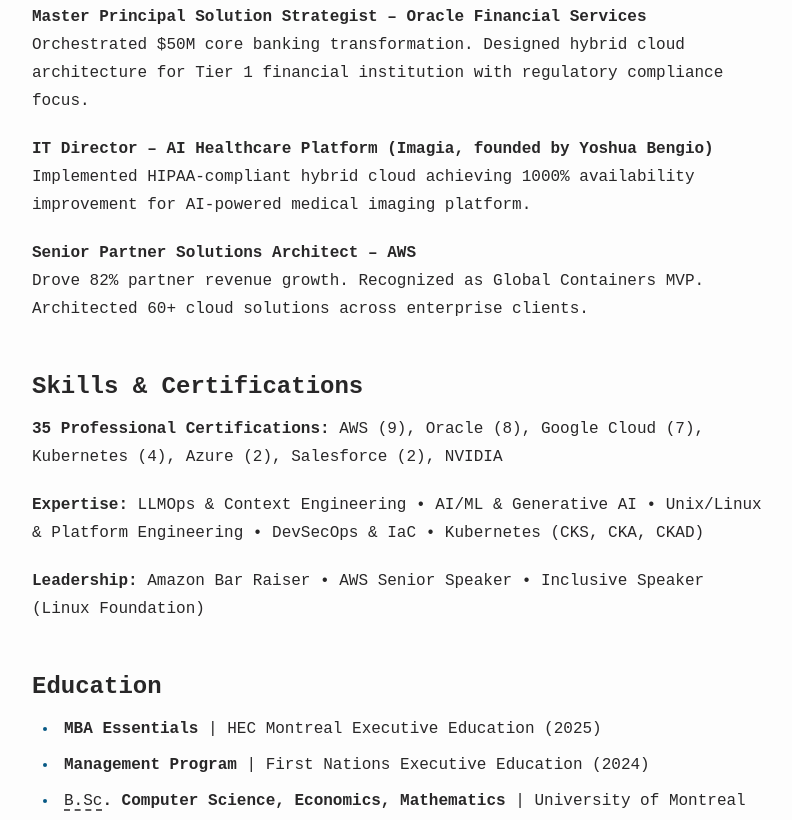
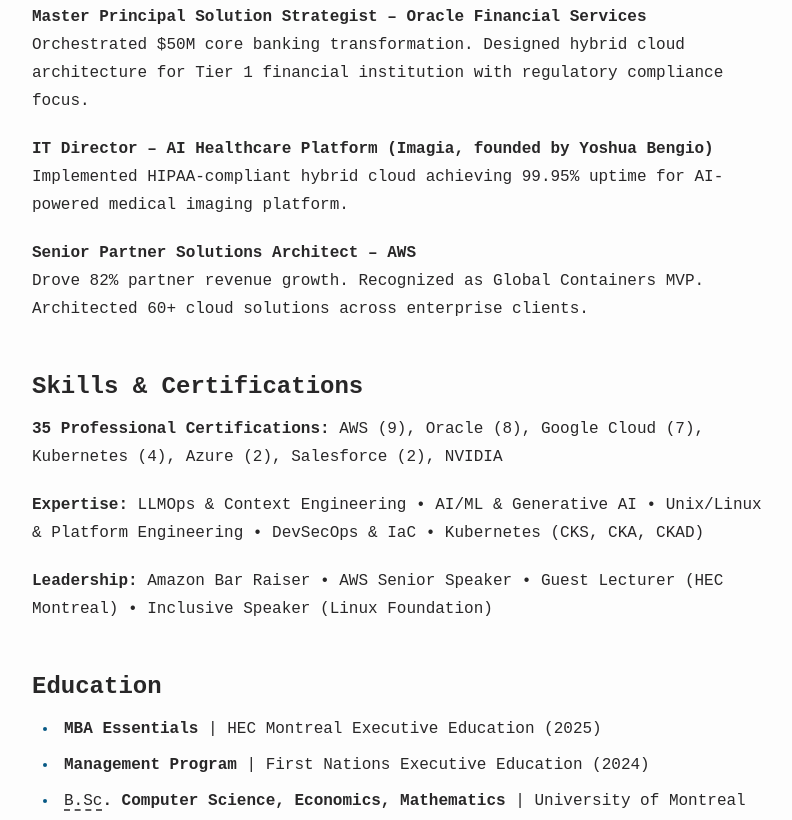
Before and after one commit to clouatre-labs/clouatre.ca, an Astro site: page /about in a window 1280 px wide. Shown: the part 746-1566 px from the top of the page, without its empty margins (240-1032 px from the left). Built offline with nearby package versions, Linux system fonts and the light colour scheme; Astro itself is replaced by a stand-in of ours.

Commit message:
docs(about): update Imagia metric and add HEC Montreal credential

```diff
--- a/src/pages/about.md
+++ b/src/pages/about.md
@@ -17,7 +17,7 @@ Directed Canadian partner ecosystem to 103% revenue growth ($396M). Bar Raiser C
 Orchestrated $50M core banking transformation. Designed hybrid cloud architecture for Tier 1 financial institution with regulatory compliance focus.
 
 **IT Director – AI Healthcare Platform (Imagia, founded by Yoshua Bengio)**
-Implemented HIPAA-compliant hybrid cloud achieving 1000% availability improvement for AI-powered medical imaging platform.
+Implemented HIPAA-compliant hybrid cloud achieving 99.95% uptime for AI-powered medical imaging platform.
 
 **Senior Partner Solutions Architect – AWS**
 Drove 82% partner revenue growth. Recognized as Global Containers MVP. Architected 60+ cloud solutions across enterprise clients.
@@ -28,7 +28,7 @@ Drove 82% partner revenue growth. Recognized as Global Containers MVP. Architect
 
 **Expertise:** LLMOps & Context Engineering • AI/ML & Generative AI • Unix/Linux & Platform Engineering • DevSecOps & IaC • Kubernetes (CKS, CKA, CKAD)
 
-**Leadership:** Amazon Bar Raiser • AWS Senior Speaker • Inclusive Speaker (Linux Foundation)
+**Leadership:** Amazon Bar Raiser • AWS Senior Speaker • Guest Lecturer (HEC Montreal) • Inclusive Speaker (Linux Foundation)
 
 ## Education
 
```
